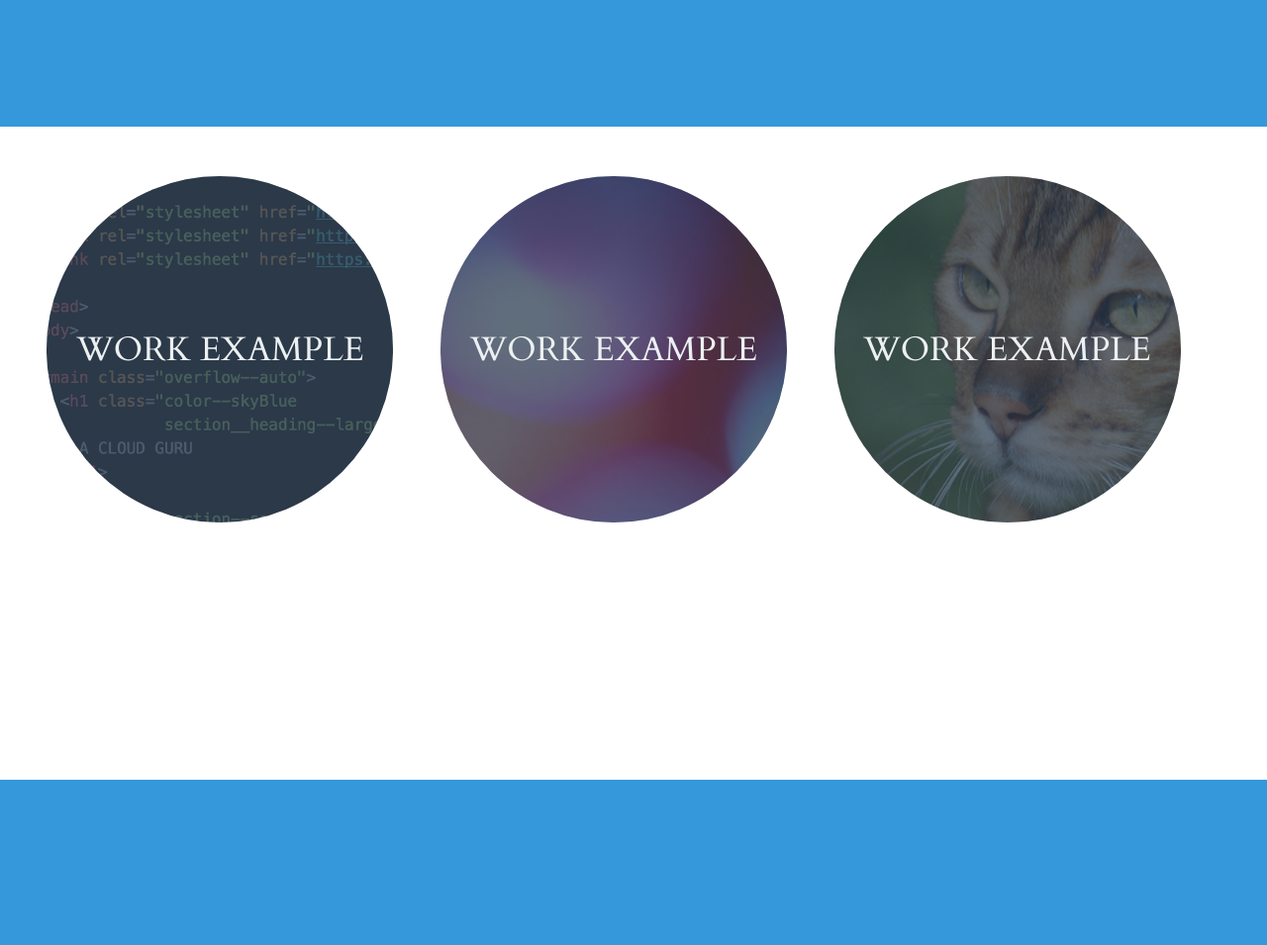
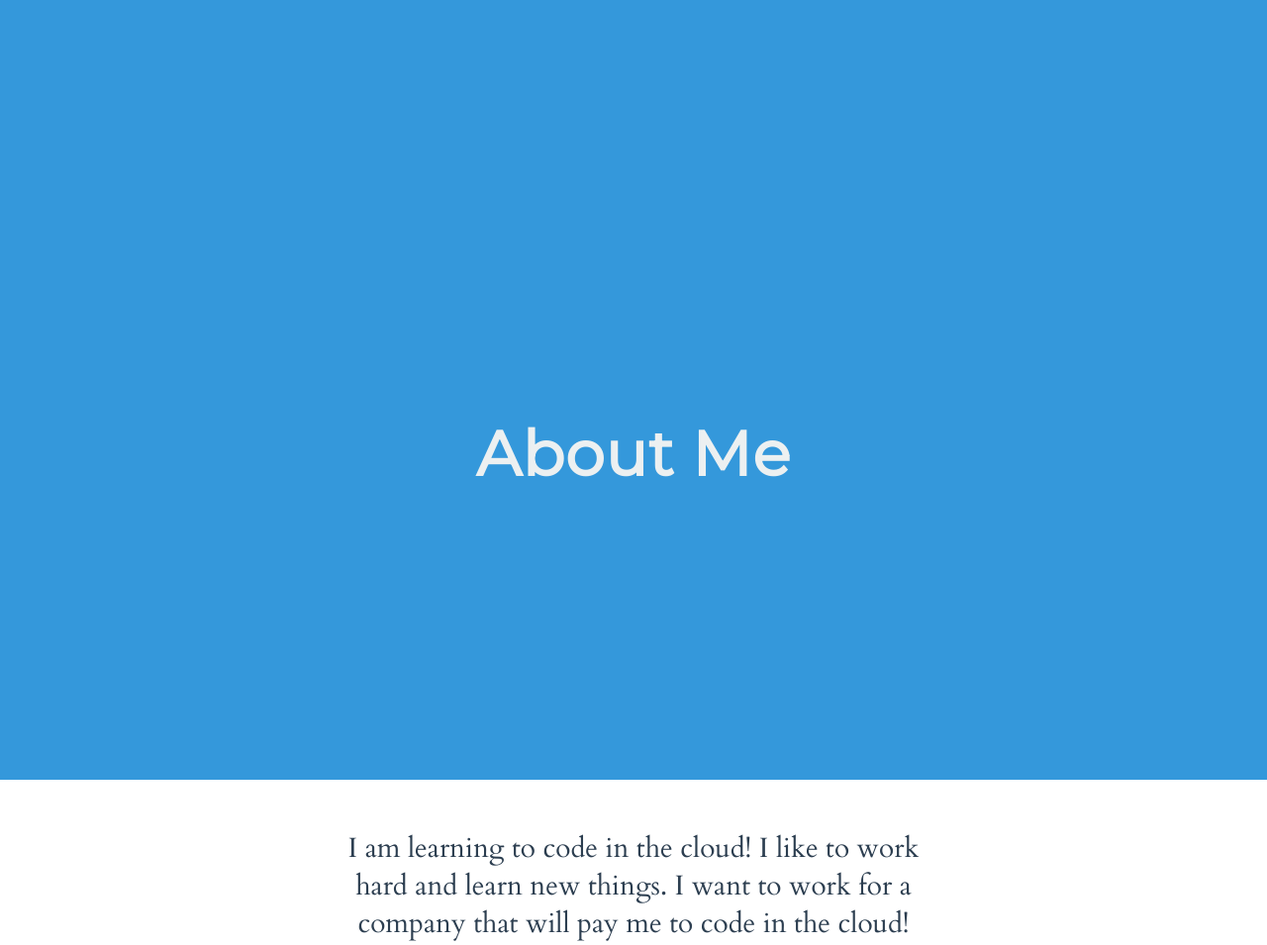
Before and after one commit to parkand1/my-portfolio, a React app: page index.html in a window 1280 px wide. Shown: the part 660-1615 px from the top of the page at 99% size. Built offline with nearby package versions, Linux system fonts and the light colour scheme.

Commit message:
updates to index.html

```diff
--- a/index.html
+++ b/index.html
@@ -2,7 +2,7 @@
 <html>
   <head>
     <meta charset="utf-8">
-    <title>A Portfolio In The Cloud</title>
+    <title>Robin Norwood : Professional Profile</title>
     <link rel="stylesheet" href="styles/main.css"/>
 
     <link rel="stylesheet" href="https://maxcdn.bootstrapcdn.com/font-awesome/4.7.0/css/font-awesome.min.css"/>
@@ -14,7 +14,6 @@
   <body>
     <main class="overflow--auto">
       <h1 class="color--skyBlue section__heading--largest">
-        <!--Your name goes here -->
         Andrew Park
       </h1>
 
@@ -47,7 +46,7 @@
         <li class="socialWrapper">
           <a class="social color--skyBlue"
              title="Resume"
-             href="#">
+             href="">
             <i class="fa fa-file-text"></i>
           </a>
         </li>
@@ -62,64 +61,21 @@
 
     <div id="example-work"></div>
 
-    </div>
-    <section class="section section--alignCentered section--description">
-      <div class="section__exampleWrapper">
-        <div class="section__example">
-          <img alt="example screenshot of a project involving code"
-               class="section__exampleImage"
-               src="images/example1.png"/>
-          <dl class="color--cloud">
-            <dt class="section__exampleTitle section__text--centered">
-              Work Example
-            </dt>
-            <dd></dd>
-          </dl>
-        </div>
-      </div>
-
-      <div class="section__exampleWrapper">
-        <div class="section__example">
-          <img alt="example screenshot of a project involving chemistry"
-               class="section__exampleImage"
-               src="images/example2.png"/>
-          <!-- “Chemistry” by Surian Soosay is licensed under CC BY 2.0
-               https://www.flickr.com/photos/ssoosay/4097410999 -->
-          <dl class="color--cloud">
-            <dt class="section__exampleTitle section__text--centered ">
-              Work Example
-            </dt>
-            <dd></dd>
-          </dl>
-        </div>
-      </div>
-
-      <div class="section__exampleWrapper">
-        <div class="section__example">
-          <img alt="example screenshot of a project involving cats"
-               class="section__exampleImage"
-               src="images/example3.png"/>
-          <!-- “Bengal cat” by roberto shabs is licensed under CC BY 2.0
-               https://www.flickr.com/photos/37287295@N00/2540855181 -->
-          <dl class="color--cloud">
-            <dt class="section__exampleTitle section__text--centered">
-              Work Example
-            </dt>
-            <dd></dd>
-          </dl>
-        </div>
-      </div>
-    </section>
-
     <section class="background--skyBlue section">
       <h2 class="color--cloud margin--none section__text--centered">
         About Me
       </h2>
     </section>
 
+    <section class="section section--alignCentered section--description">
+      <p class="color--darkgrey section__description">
+        I am learning to code in the cloud! I like to work hard and learn new things.
+        I want to work for a company that will pay me to code in the cloud!
+      </p>
+    </section>
 
 
-    <script type="text/javascript" scr="dist/bundle.js"></script>
-
+    <script type="text/javascript" src="dist/bundle.js">
+    </script>
   </body>
 </html>
```
Also changed, not shown: 1 other file.
